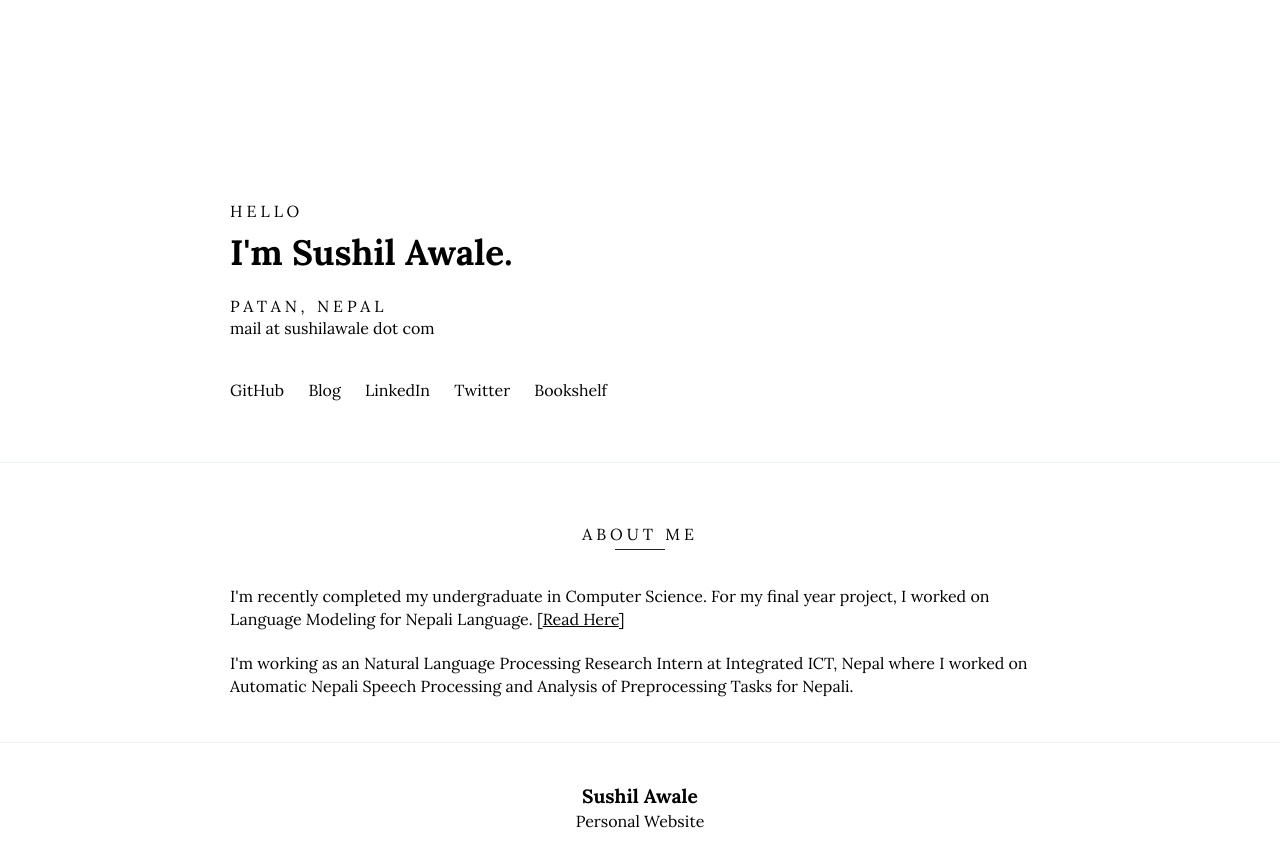
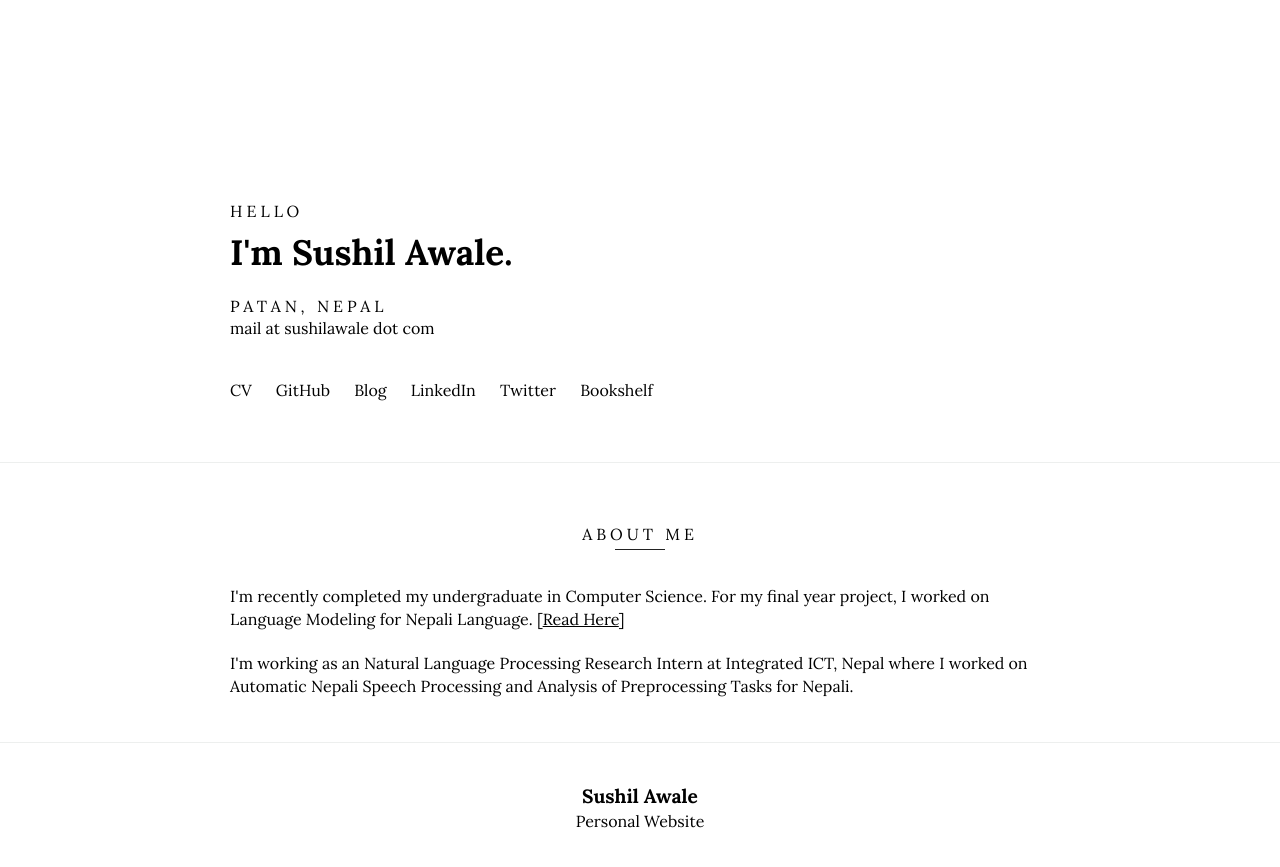
Before and after one commit to awalesushil/awalesushil.github.io, a Jekyll site: the page built from index.html, in a window 1280 px wide. Shown: the top 867 px of the page. Built offline with Jekyll 4.4.1, drawn with Linux system fonts in a browser that asks for light colours.

Commit message:
Added CV link

```diff
--- a/_includes/header.html
+++ b/_includes/header.html
@@ -10,6 +10,7 @@
         </div>
 
         <div class="social">
+            <a href="https://docs.google.com/document/d/1MczWBH3ODpK3wb9wlmIQux8iLwM1NFb5qS6RC5Uv8HY/" target="_blank">CV</a>
             <a href="http://github.com/{{ site.github}}" target="_blank">GitHub</a>
             <a href="{{ site.blog }}" target="_blank">Blog</a>
             <a href="http://linkedin.com/in/{{ site.linkedin}}" target="_blank">LinkedIn</a>
```
